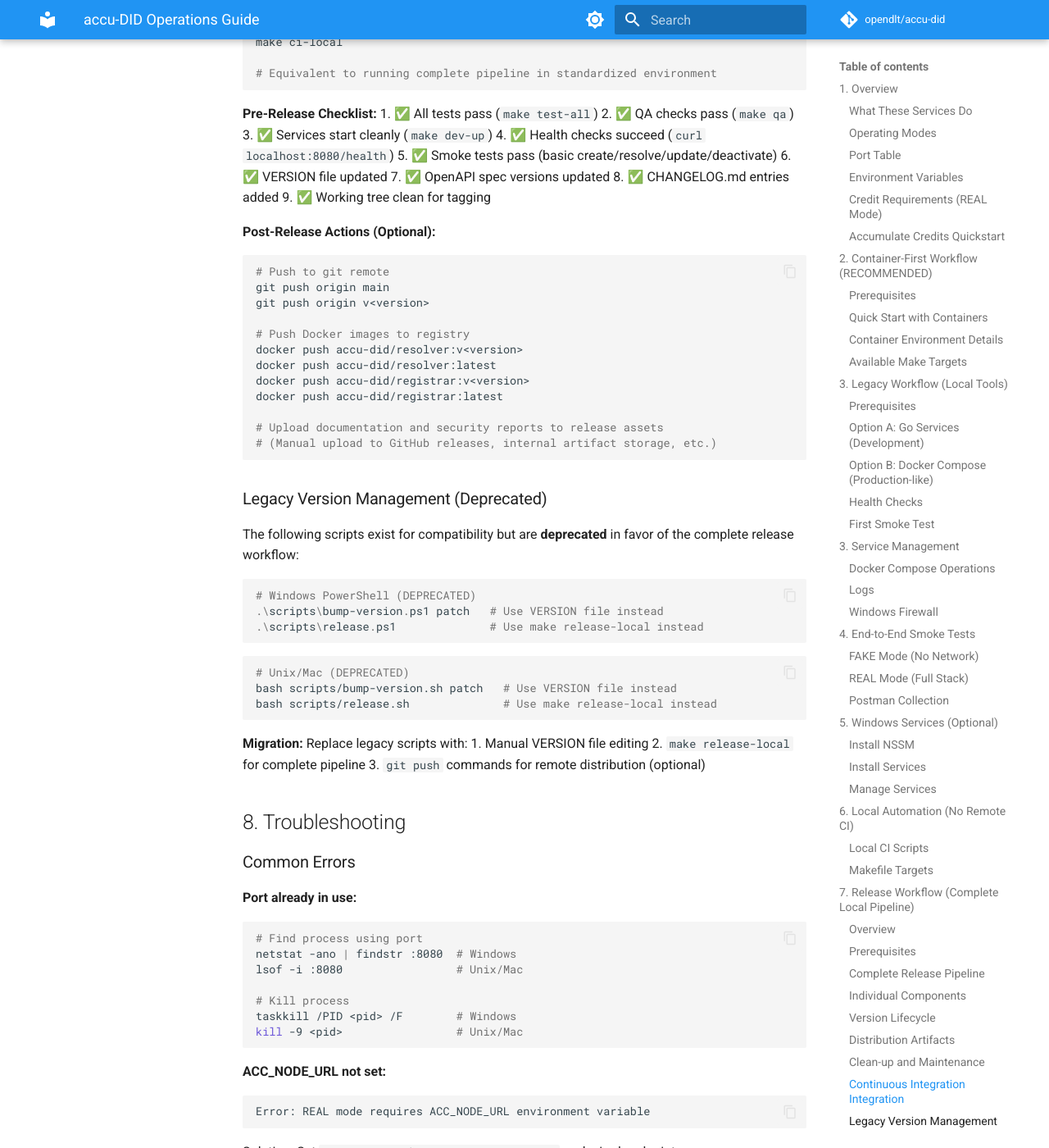
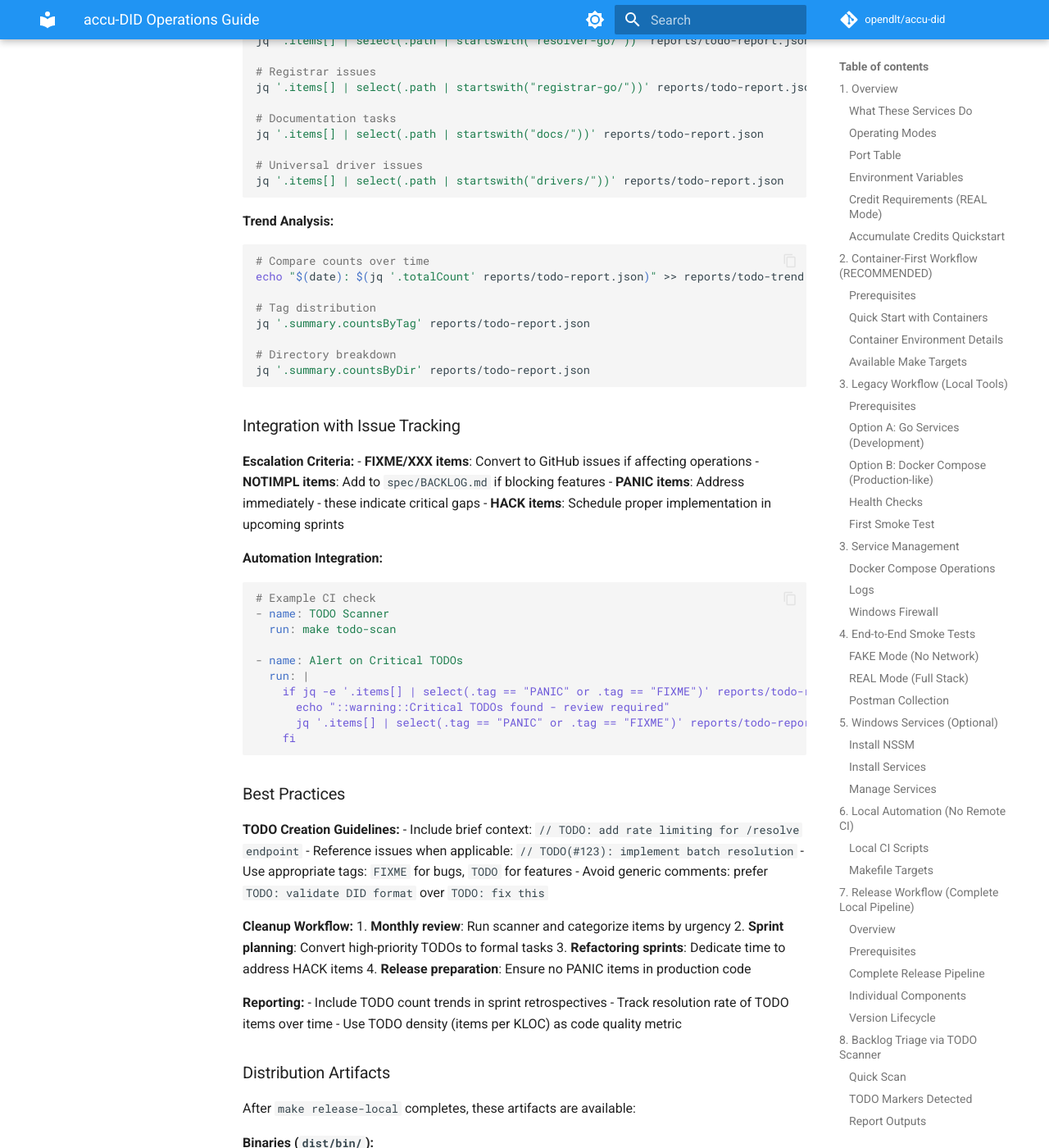
Before and after one commit to opendlt/accu-did, an MkDocs documentation site: the page built from docs/ops/OPERATIONS.md, in a window 1280 px wide and 1400 px high, scrolled down 16568 px. Shown: the whole window at 82% size. Built offline with MkDocs 1.6.1 and Material for MkDocs 9.7.7, drawn with Linux system fonts in a browser that asks for light colours; comment, search, counter and statistics services are not loaded; some of the changed text lies outside the part shown.

Commit message:
docs(ops): remove DEPRECATED refs and update TODO workflow

````diff
--- a/docs/ops/OPERATIONS.md
+++ b/docs/ops/OPERATIONS.md
@@ -698,6 +698,140 @@
 git push origin v0.2.0
 ```
 
+## 8. Backlog Triage via TODO Scanner
+
+The repository includes a comprehensive TODO scanner for tracking technical debt and work items across the codebase.
+
+### Quick Scan
+
+**Recommended command:**
+```bash
+make todo-scan
+```
+
+**Alternative execution methods:**
+```bash
+# Docker (cross-platform)
+docker compose -f docker-compose.dev.yml run --rm dev 'go run tools/todoscan/main.go .'
+
+# Linux/Unix shell script
+./scripts/todo-scan.sh
+
+# Windows PowerShell script
+.\scripts\todo-scan.ps1
+
+# Direct Go execution (requires local Go installation)
+go run tools/todoscan/main.go .
+```
+
+### TODO Markers Detected
+
+The scanner searches for these patterns (case-insensitive):
+
+| Tag | Purpose | Priority |
+|-----|---------|----------|
+| `TODO` | General work items | Medium |
+| `FIXME` | Known bugs/issues | High |
+| `XXX` | Code requiring attention | High |
+| `HACK` | Temporary workarounds | Medium |
+| `STUB` | Placeholder implementations | Medium |
+| `TBA/TBD` | Items to be added/determined | Low |
+| `NOTIMPL` | Missing implementations | High |
+| `PANIC("TODO")` | Critical unimplemented paths | Critical |
+
+### Report Outputs
+
+Reports are generated in `./reports/`:
+
+- **`todo-report.json`** - Machine-readable data with full context
+- **`todo-report.md`** - Human-readable report with code excerpts
+- **`todo-report.csv`** - Spreadsheet-compatible format for analysis
+
+### Operational Workflows
+
+**Weekly Maintenance:**
+```bash
+# 1. Run scan during sprint planning
+make todo-scan
+
+# 2. Review critical items
+grep -E "(FIXME|XXX|PANIC)" reports/todo-report.md
+
+# 3. Check implementation gaps
+grep -E "(NOTIMPL|STUB)" reports/todo-report.md
+
+# 4. Monitor technical debt
+grep -E "(HACK)" reports/todo-report.md
+```
+
+**Component-Specific Analysis:**
+```bash
+# Resolver issues
+jq '.items[] | select(.path | startswith("resolver-go/"))' reports/todo-report.json
+
+# Registrar issues
+jq '.items[] | select(.path | startswith("registrar-go/"))' reports/todo-report.json
+
+# Documentation tasks
+jq '.items[] | select(.path | startswith("docs/"))' reports/todo-report.json
+
+# Universal driver issues
+jq '.items[] | select(.path | startswith("drivers/"))' reports/todo-report.json
+```
+
+**Trend Analysis:**
+```bash
+# Compare counts over time
+echo "$(date): $(jq '.totalCount' reports/todo-report.json)" >> reports/todo-trend.log
+
+# Tag distribution
+jq '.summary.countsByTag' reports/todo-report.json
+
+# Directory breakdown
+jq '.summary.countsByDir' reports/todo-report.json
+```
+
+### Integration with Issue Tracking
+
+**Escalation Criteria:**
+- **FIXME/XXX items**: Convert to GitHub issues if affecting operations
+- **NOTIMPL items**: Add to `spec/BACKLOG.md` if blocking features
+- **PANIC items**: Address immediately - these indicate critical gaps
+- **HACK items**: Schedule proper implementation in upcoming sprints
+
+**Automation Integration:**
+```yaml
+# Example CI check
+- name: TODO Scanner
+  run: make todo-scan
+
+- name: Alert on Critical TODOs
+  run: |
+    if jq -e '.items[] | select(.tag == "PANIC" or .tag == "FIXME")' reports/todo-report.json > /dev/null; then
+      echo "::warning::Critical TODOs found - review required"
+      jq '.items[] | select(.tag == "PANIC" or .tag == "FIXME")' reports/todo-report.json
+    fi
+```
+
+### Best Practices
+
+**TODO Creation Guidelines:**
+- Include brief context: `// TODO: add rate limiting for /resolve endpoint`
+- Reference issues when applicable: `// TODO(#123): implement batch resolution`
+- Use appropriate tags: `FIXME` for bugs, `TODO` for features
+- Avoid generic comments: prefer `TODO: validate DID format` over `TODO: fix this`
+
+**Cleanup Workflow:**
+1. **Monthly review**: Run scanner and categorize items by urgency
+2. **Sprint planning**: Convert high-priority TODOs to formal tasks
+3. **Refactoring sprints**: Dedicate time to address HACK items
+4. **Release preparation**: Ensure no PANIC items in production code
+
+**Reporting:**
+- Include TODO count trends in sprint retrospectives
+- Track resolution rate of TODO items over time
+- Use TODO density (items per KLOC) as code quality metric
+
 ### Distribution Artifacts
 
 After `make release-local` completes, these artifacts are available:
````
Also changed, not shown: 1 other file.
